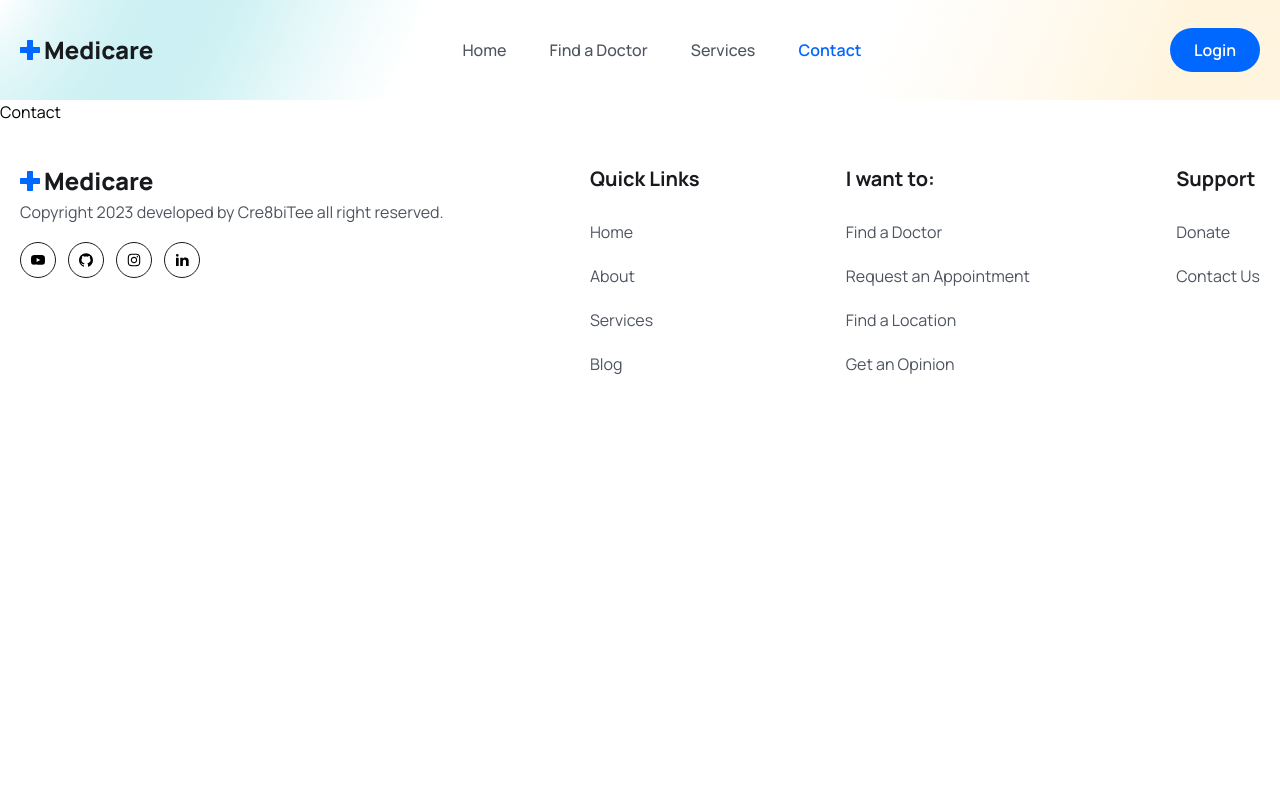
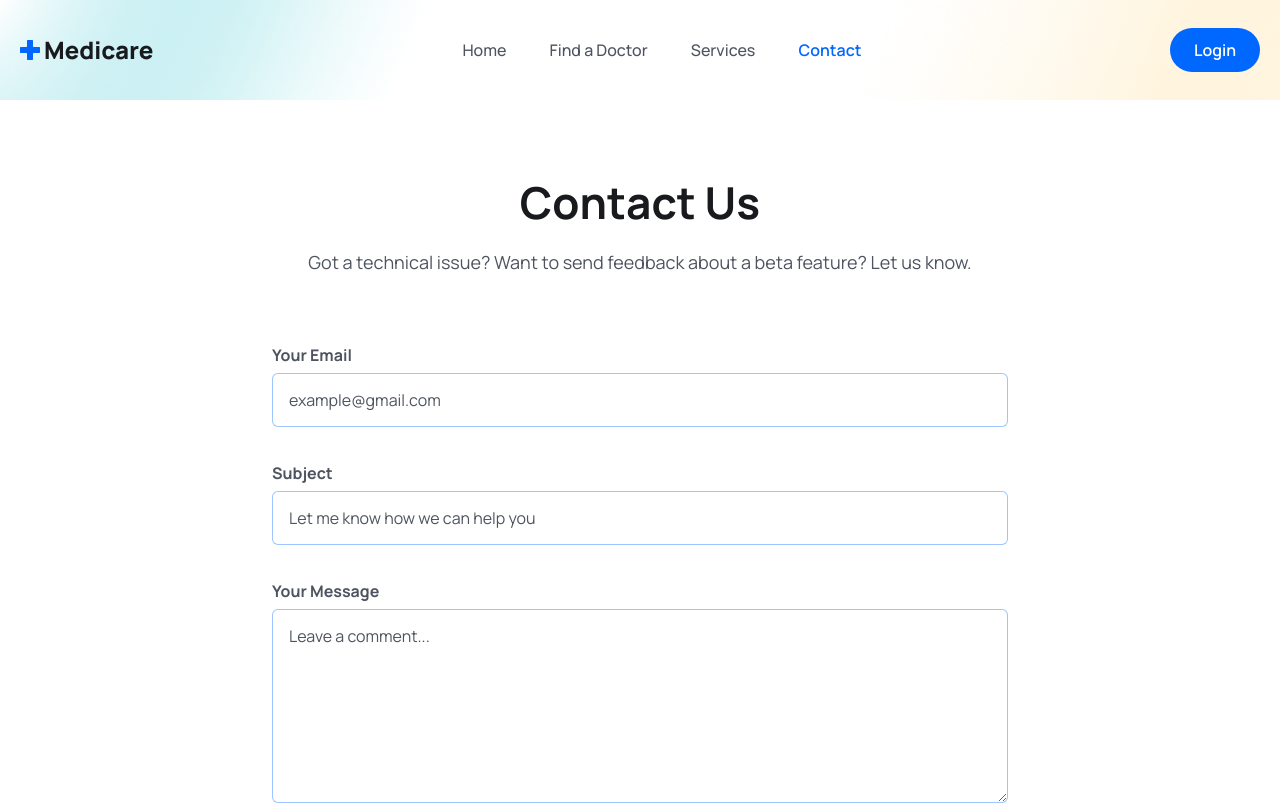
Before and after one commit to kngtee/medcare, a React (Vite) app: page /contact in a window 1280 px wide. Shown: the top 805 px of the page. Built offline with nearby package versions, Linux system fonts and the light colour scheme; the HTML template or start-up script is replaced by a standard one.

Commit message:
contact done

```diff
--- a/src/index.css
+++ b/src/index.css
@@ -33,6 +33,14 @@
     .hero__section {
         @apply bg-[url('./assets/images/hero-bg.png')] bg-no-repeat bg-center bg-cover
     }
+
+    .form__label {
+        @apply text-textColor font-bold text-[16px] leading-7 mb-2
+    }
+
+    .form__input {
+        @apply w-full px-4 py-3 border border-solid border-[#0066ff61] rounded-md focus:outline-none focus:border-primaryColor text-[16px] leading-7 text-headingColor cursor-pointer placeholder:text-textColor
+    }
 }
 
 @media only screen and (max-width: 1024px) {
--- a/src/pages/Contact.jsx
+++ b/src/pages/Contact.jsx
@@ -1,7 +1,54 @@
-import React from "react";
-
 const Contact = () => {
-  return <div>Contact</div>;
+  return (
+    <section>
+      <div className="px-4 mx-auto max-w-screen-md">
+        <h2 className="heading text-center">Contact Us</h2>
+        <p className="mb-8 lg:mb-16 font-light text-center text__para">
+          Got a technical issue? Want to send feedback about a beta feature? Let
+          us know.
+        </p>
+        <form action="#" className="space-y-8">
+          <div>
+            <label htmlFor="email" className="form__label">
+              Your Email
+            </label>
+            <input
+              type="email"
+              id="email"
+              placeholder="example@gmail.com"
+              className="form__input mt-1"
+            />
+          </div>
+          <div>
+            <label htmlFor="subject" className="form__label">
+              Subject
+            </label>
+            <input
+              type="text"
+              id="subject"
+              placeholder="Let me know how we can help you"
+              className="form__input mt-1"
+            />
+          </div>
+          <div className="sm:col-span-2">
+            <label htmlFor="message" className="form__label">
+              Your Message
+            </label>
+            <textarea
+              rows={6}
+              type="text"
+              id="message"
+              placeholder="Leave a comment..."
+              className="form__input mt-1"
+            />
+          </div>
+          <button type="submit" className="btn rounded w-fit">
+            Submit
+          </button>
+        </form>
+      </div>
+    </section>
+  );
 };
 
 export default Contact;
```
